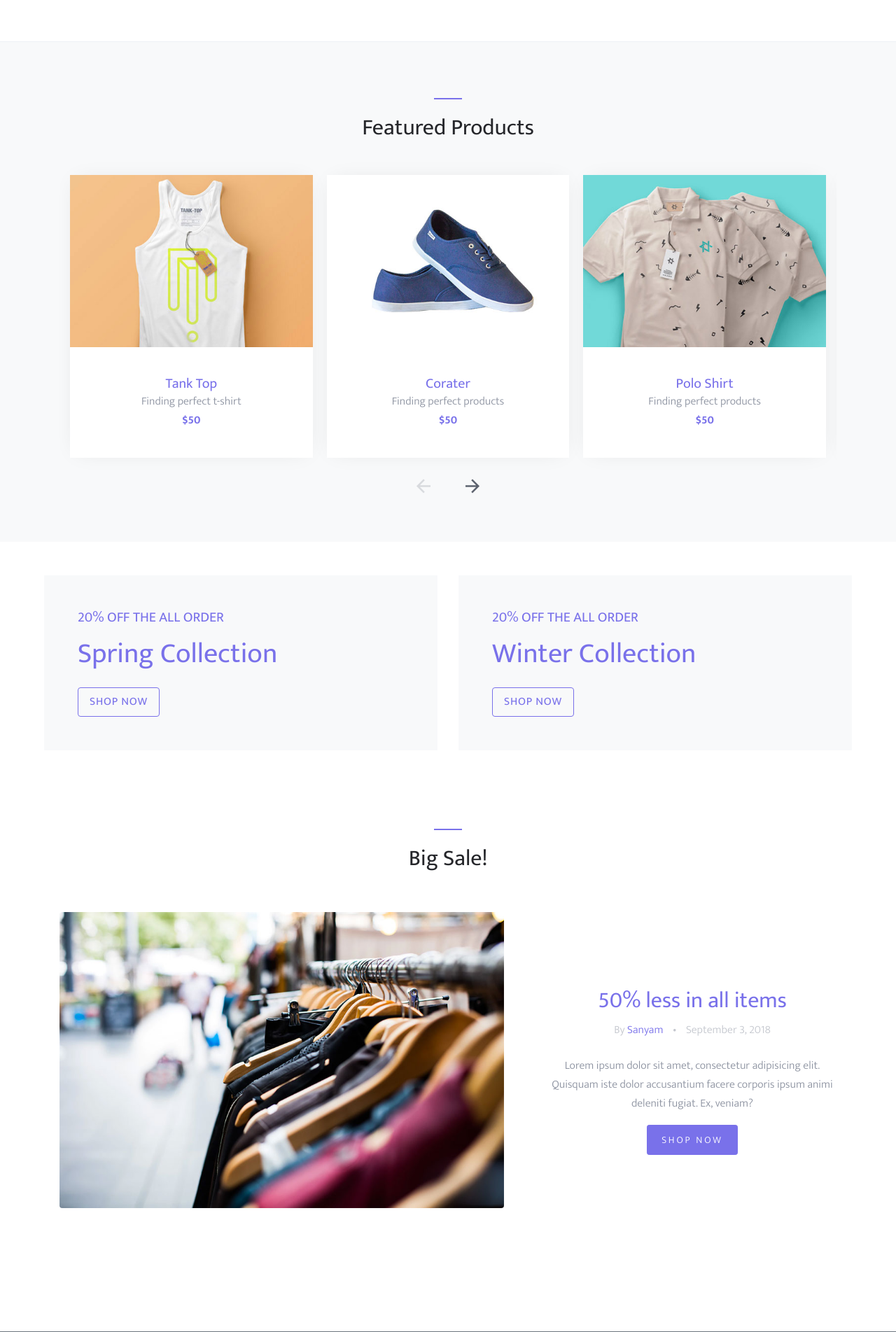
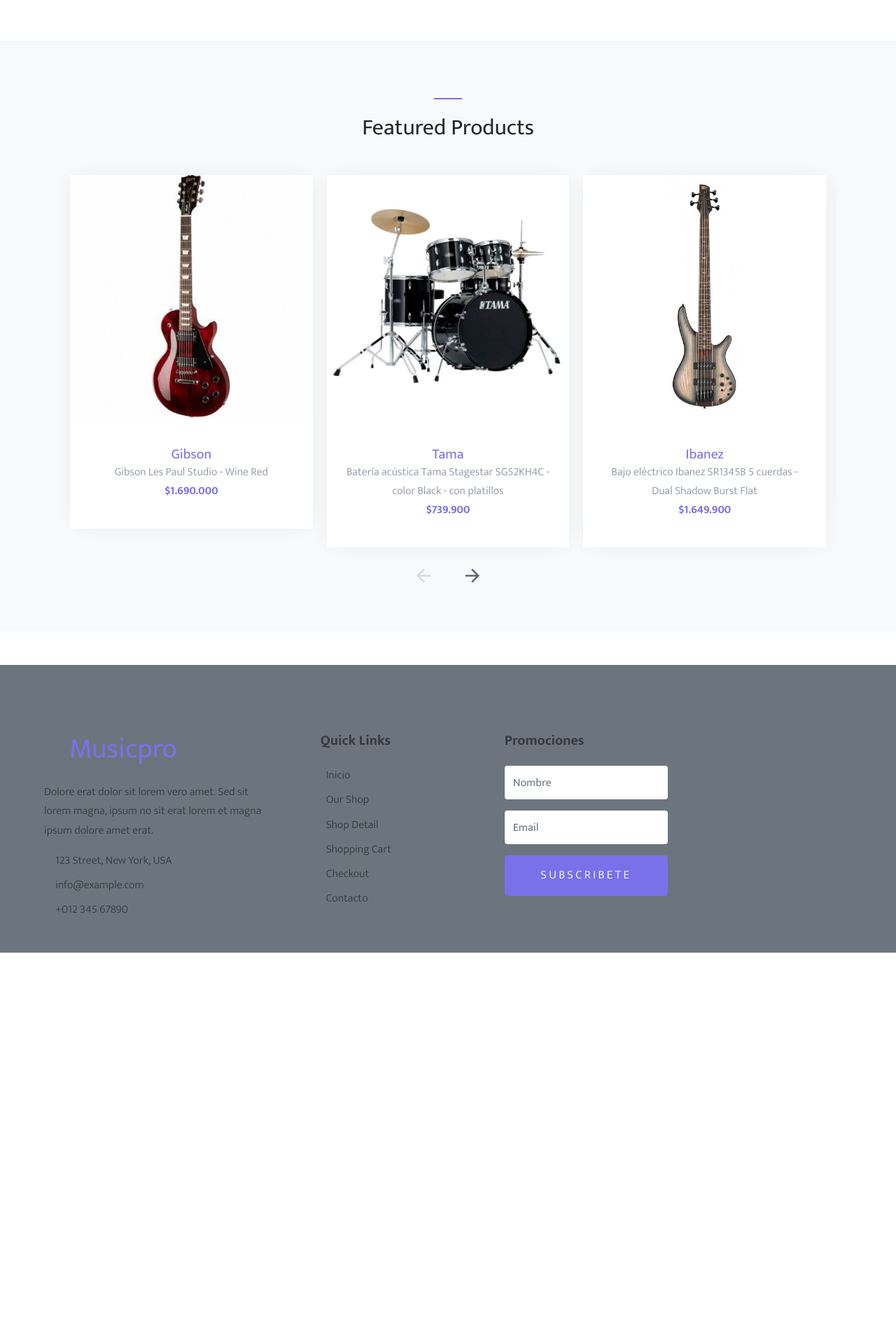
Before and after one commit to Eddutorres/Musicpro, a Django app: page / in a window 1280 px wide. Shown: the part 1592-3495 px from the top of the page at 70% size. After the commit the page ends 2953 px from the top, so only its background shows below. Run offline with Django 4.2, Linux system fonts and the light colour scheme; style sheets or scripts are compiled from the project's sources; some libraries are stand-ins or nearby versions; some web fonts are replaced.

Commit message:
template producto

```diff
--- a/app/templates/app/base.html
+++ b/app/templates/app/base.html
@@ -108,35 +108,24 @@
                     </div>
 
                     <div class="col-md-4 mb-5">
-                        <h5 class="font-weight-bold text-dark mb-4">Newsletter</h5>
+                        <h5 class="font-weight-bold text-dark mb-4">Promociones</h5>
                         <form action="">
                             <div class="form-group">
-                                <input type="text" class="form-control border-0 py-4" placeholder="Your Name" required="required" />
+                                <input type="text" class="form-control border-0 py-4" placeholder="Nombre" required="required" />
                             </div>
                             <div class="form-group">
-                                <input type="email" class="form-control border-0 py-4" placeholder="Your Email"
+                                <input type="email" class="form-control border-0 py-4" placeholder="Email"
                                     required="required" />
                             </div>
                             <div>
-                                <button class="btn btn-primary btn-block border-0 py-3" type="submit">Subscribe Now</button>
+                                <button class="btn btn-primary btn-block border-0 py-3" type="submit">Subscribete</button>
                             </div>
                         </form>
                     </div>
                 </div>
             </div>
         </div>
-        <div class="row border-top border-light mx-xl-5 py-4">
-            <div class="col-md-6 px-xl-0">
-                <p class="mb-md-0 text-center text-md-left text-dark">
-                    &copy; <a class="text-dark font-weight-semi-bold" href="#">sanyam</a>. All Rights Reserved. Designed
-                    by
-                    <a class="text-dark font-weight-semi-bold" href="https://freeetemplates.com">freeetemplates</a><br>
-                </p>
-            </div>
-            <div class="col-md-6 px-xl-0 text-center text-md-right">
-                <img class="img-fluid" src="img/payments.png" alt="">
-            </div>
-        </div>
+
     </div>
     <!-- Footer End -->
     </div>
--- a/app/templates/app/home.html
+++ b/app/templates/app/home.html
@@ -92,60 +92,60 @@
           <div class="item">
             <div class="block-4 text-center">
               <figure class="block-4-image">
-                <img src="{% static 'app/images/cloth_1.jpg' %}" alt="Image placeholder" class="img-fluid">
+                <img src="{% static 'app/images/guitarras/2.jpg' %}" alt="Image placeholder" class="img-fluid">
               </figure>
               <div class="block-4-text p-4">
-                <h3><a href="#">Tank Top</a></h3>
-                <p class="mb-0">Finding perfect t-shirt</p>
-                <p class="text-primary font-weight-bold">$50</p>
+                <h3><a href="{% url 'producto' %}">Gibson</a></h3>
+                <p class="mb-0">Gibson Les Paul Studio - Wine Red</p>
+                <p class="text-primary font-weight-bold">$1.690.000</p>
               </div>
             </div>
           </div>
           <div class="item">
             <div class="block-4 text-center">
               <figure class="block-4-image">
-                <img src="{% static 'app/images/shoe_1.jpg' %}" alt="Image placeholder" class="img-fluid">
+                <img src="{% static 'app/images/baterias/2.jpeg' %}" alt="Image placeholder" class="img-fluid">
               </figure>
               <div class="block-4-text p-4">
-                <h3><a href="#">Corater</a></h3>
-                <p class="mb-0">Finding perfect products</p>
-                <p class="text-primary font-weight-bold">$50</p>
+                <h3><a href="#">Tama</a></h3>
+                <p class="mb-0">Batería acústica Tama Stagestar SG52KH4C - color Black - con platillos</p>
+                <p class="text-primary font-weight-bold">$739.900</p>
               </div>
             </div>
           </div>
           <div class="item">
             <div class="block-4 text-center">
               <figure class="block-4-image">
-                <img src="{% static 'app/images/cloth_2.jpg' %}" alt="Image placeholder" class="img-fluid">
+                <img src="{% static 'app/images/bajos/2.jpg' %}" alt="Image placeholder" class="img-fluid">
               </figure>
               <div class="block-4-text p-4">
-                <h3><a href="#">Polo Shirt</a></h3>
-                <p class="mb-0">Finding perfect products</p>
-                <p class="text-primary font-weight-bold">$50</p>
+                <h3><a href="#">Ibanez</a></h3>
+                <p class="mb-0">Bajo eléctrico Ibanez SR1345B 5 cuerdas - Dual Shadow Burst Flat</p>
+                <p class="text-primary font-weight-bold">$1.649.900</p>
               </div>
             </div>
           </div>
           <div class="item">
             <div class="block-4 text-center">
               <figure class="block-4-image">
-                <img src="{% static 'app/images/cloth_3.jpg' %}" alt="Image placeholder" class="img-fluid">
+                <img src="{% static 'app/images/amplificadores/2.jpg' %}" alt="Image placeholder" class="img-fluid">
               </figure>
               <div class="block-4-text p-4">
-                <h3><a href="#">T-Shirt Mockup</a></h3>
-                <p class="mb-0">Finding perfect products</p>
-                <p class="text-primary font-weight-bold">$50</p>
+                <h3><a href="#">Roland</a></h3>
+                <p class="mb-0">Amplificador de guitarra Roland JC-120 - 120W Jazz Chorus</p>
+                <p class="text-primary font-weight-bold">$1.239.900</p>
               </div>
             </div>
           </div>
           <div class="item">
             <div class="block-4 text-center">
               <figure class="block-4-image">
-                <img src="{% static 'app/images/shoe_1.jpg' %}" alt="Image placeholder" class="img-fluid">
+                <img src="{% static 'app/images/guitarras/3.jpg' %}" alt="Image placeholder" class="img-fluid">
               </figure>
               <div class="block-4-text p-4">
-                <h3><a href="#">Corater</a></h3>
-                <p class="mb-0">Finding perfect products</p>
-                <p class="text-primary font-weight-bold">$50</p>
+                <h3><a href="{% url 'producto' %}">Ibanez</a></h3>
+                <p class="mb-0">Guitarra eléctrica Ibanez RG550 - color Road Flare Red</p>
+                <p class="text-primary font-weight-bold">$1.089.900</p>
               </div>
             </div>
           </div>
@@ -156,54 +156,4 @@
 </div>
 <!-- SLIDER END  -->
 
-
-<!-- Offer Start -->
-<div class="container-fluid offer pt-5">
-<div class="row px-xl-5">
-  <div class="col-md-6 pb-4">
-      <div class="position-relative bg-light text-center text-md-left text-white mb-2 py-5 px-5">
-          <div class="position-relative" style="z-index: 1;">
-              <h5 class="text-uppercase text-primary mb-3">20% off the all order</h5>
-              <h1 class="mb-4 font-weight-semi-bold text-primary">Spring Collection</h1>
-              <a href="" class="btn btn-outline-primary py-md-2 px-md-3">Shop Now</a>
-          </div>
-      </div>
-  </div>
-  <div class="col-md-6 pb-4">
-      <div class="position-relative bg-light text-center text-md-left text-white mb-2 py-5 px-5">
-          <div class="position-relative" style="z-index: 1;">
-              <h5 class="text-uppercase text-primary mb-3">20% off the all order</h5>
-              <h1 class="mb-4 font-weight-semi-bold text-primary">Winter Collection</h1>
-              <a href="" class="btn btn-outline-primary py-md-2 px-md-3">Shop Now</a>
-          </div>
-      </div>
-  </div>
-</div>
-</div>
-<!-- Offer End -->
-
-<!-- ABOUT SECTION  -->
-<div class="site-section block-8">
-  <div class="container">
-    <div class="row justify-content-center  mb-5">
-      <div class="col-md-7 site-section-heading text-center pt-4">
-        <h2>Big Sale!</h2>
-      </div>
-    </div>
-    <div class="row align-items-center">
-      <div class="col-md-12 col-lg-7 mb-5">
-        <a href="#"><img src="{% static 'app/images/blog_1.jpg' %}" alt="Image placeholder" class="img-fluid rounded"></a>
-      </div>
-      <div class="col-md-12 col-lg-5 text-center pl-md-5">
-        <h2><a href="#">50% less in all items</a></h2>
-        <p class="post-meta mb-4">By <a href="#"> Sanyam</a> <span class="block-8-sep">&bullet;</span> September 3, 2018</p>
-        <p>Lorem ipsum dolor sit amet, consectetur adipisicing elit. Quisquam iste dolor accusantium facere corporis ipsum animi deleniti fugiat. Ex, veniam?</p>
-        <p><a href="#" class="btn btn-primary btn-sm">Shop Now</a></p>
-      </div>
-    </div>
-  </div>
-</div>
-  <!-- ABOUT SECTION  END-->
-
-
 {% endblock %}
--- a/app/urls.py
+++ b/app/urls.py
@@ -1,9 +1,12 @@
+from django import views
 from django.urls import path
-from .views import home, contacto, catalogo, nosotros
+from .views import euro, home, contacto, catalogo, nosotros, producto
 
 urlpatterns = [
     path('', home, name="home"),
     path('contacto', contacto, name="contacto"),
     path('catalogo', catalogo, name="catalogo"),
     path('nosotros', nosotros, name="nosotros"),
+    path('producto', producto, name="producto"),
+    path('euro', euro, name='euro'),
 ]
--- a/app/views.py
+++ b/app/views.py
@@ -1,4 +1,6 @@
 from django.shortcuts import render
+
+import requests
 
 # Create your views here.
 
@@ -13,3 +15,10 @@
 
 def nosotros(request):
     return render(request, 'app/nosotros.html')
+
+def producto(request):
+    return render(request, 'app/producto.html')
+
+def euro(request):
+    response=requests.get('https://api.cmfchile.cl/api-sbifv3/recursos_api/euro?apikey=fac1d9b01370e39370f86a5e9f2aa1a7081f4acf&formato=json').json
+    return render(request, 'app/euro.html', {'response':response})
```
Also changed, not shown: app/templates/app/euro.html (added, +15 -0 lines), app/templates/app/producto.html (added, +75 -0 lines), app/static/app/images/amplificadores/2.jpg (added), app/static/app/images/bajos/2.jpg (added), app/static/app/images/baterias/2.jpeg (added), app/static/app/images/guitarras/2.jpg (added), app/static/app/images/guitarras/3.jpg (added).
